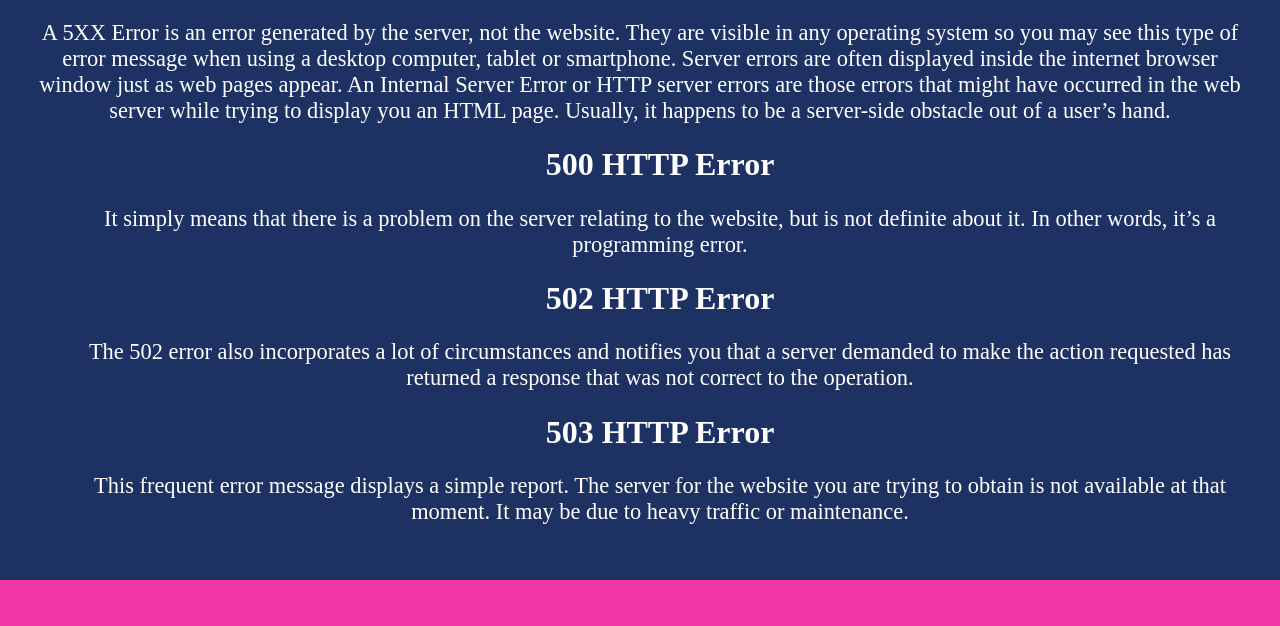
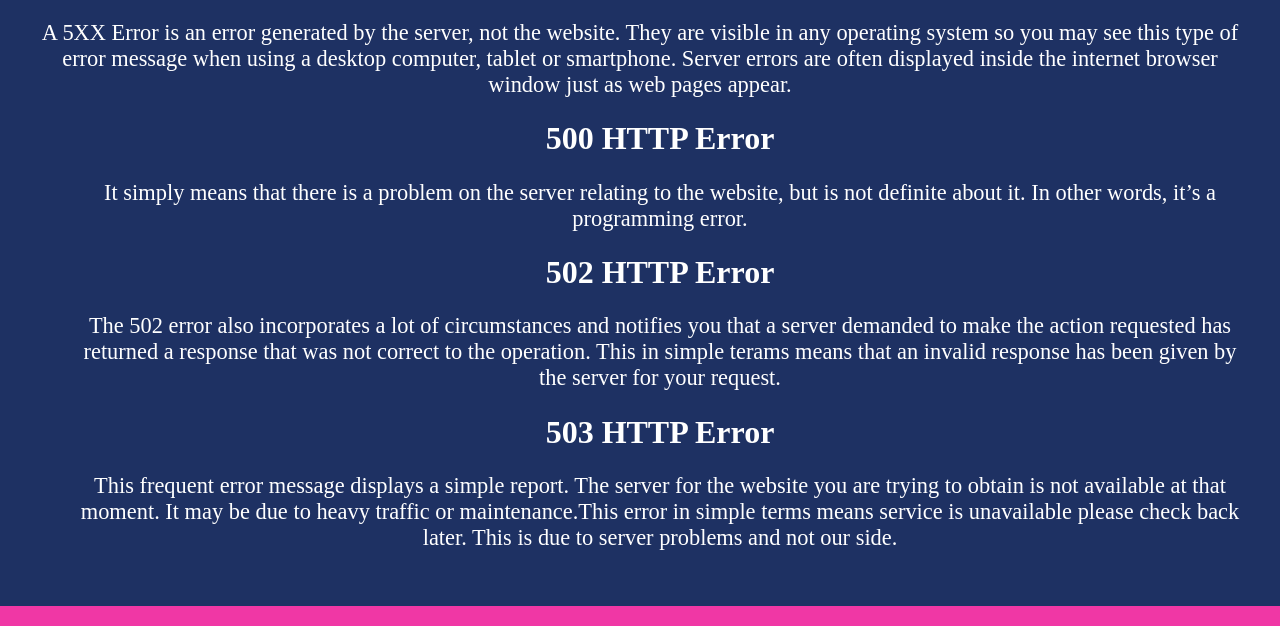
Before and after one commit to harshithbadiga/portfolio-new, a plain HTML site: page errors.html in a window 1280 px wide. Shown: the part 174-800 px from the top of the page. Drawn offline with Linux system fonts and the light colour scheme.

Commit message:
errors content updated

```diff
--- a/errors.html
+++ b/errors.html
@@ -25,15 +25,14 @@
                 <small>14/09/2021 | 2 Minutes</small>
             </div>
             <div class="content-blog">
-               <p>A 5XX Error is an error generated by the server, not the website. They are visible in any operating system so you may see this type of error message when using a desktop computer, tablet or smartphone. Server errors are often displayed inside the internet browser window just as web pages appear.
-                An Internal Server Error or HTTP server errors are those errors that might have occurred in the web server while trying to display you an HTML page. Usually, it happens to be a server-side obstacle out of a user’s hand.</p>
+               <p>A 5XX Error is an error generated by the server, not the website. They are visible in any operating system so you may see this type of error message when using a desktop computer, tablet or smartphone. Server errors are often displayed inside the internet browser window just as web pages appear.</p>
                 <ul class="error-list">
                     <li class="list-title">500 HTTP Error</li>
                     <p>It simply means that there is a problem on the server relating to the website, but is not definite about it. In other words, it’s a programming error.</p>
                     <li class="list-title">502 HTTP Error</li>
-                    <p>The 502 error also incorporates a lot of circumstances and notifies you that a server demanded to make the action requested has returned a response that was not correct to the operation.</p>
+                    <p>The 502 error also incorporates a lot of circumstances and notifies you that a server demanded to make the action requested has returned a response that was not correct to the operation. This in simple terams means that an invalid response has been given by the server for your request.</p>
                     <li class="list-title">503 HTTP Error</li>
-                    <p>This frequent error message displays a simple report. The server for the website you are trying to obtain is not available at that moment. It may be due to heavy traffic or maintenance.</p>
+                    <p>This frequent error message displays a simple report. The server for the website you are trying to obtain is not available at that moment. It may be due to heavy traffic or maintenance.This error in simple terms means service is unavailable please check back later. This is due to server problems and not our side.</p>
                 </ul>
             </div>
         </div>
```
